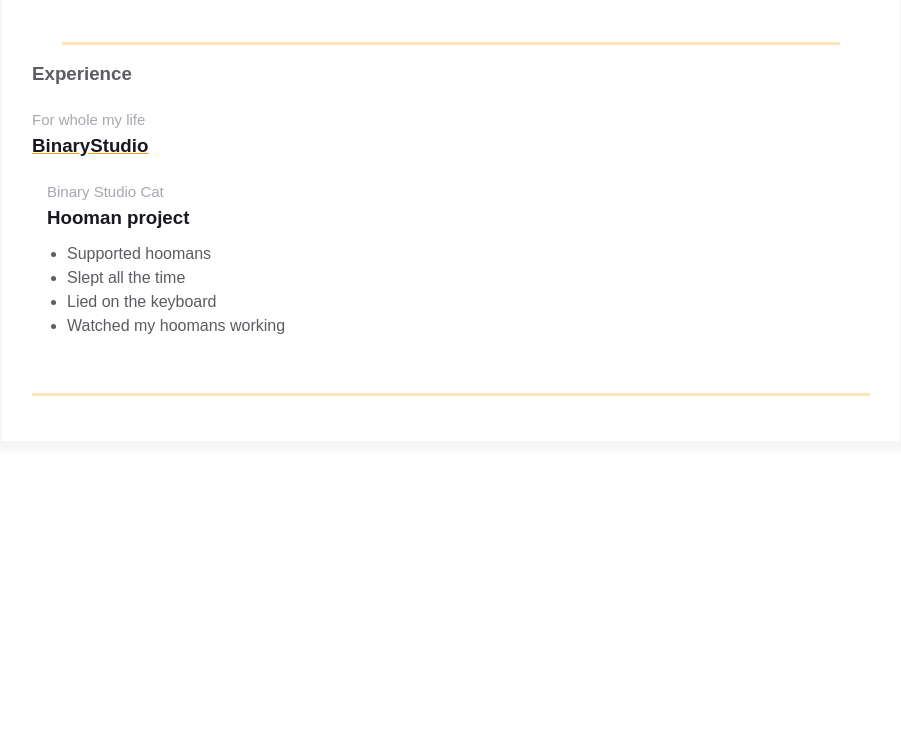
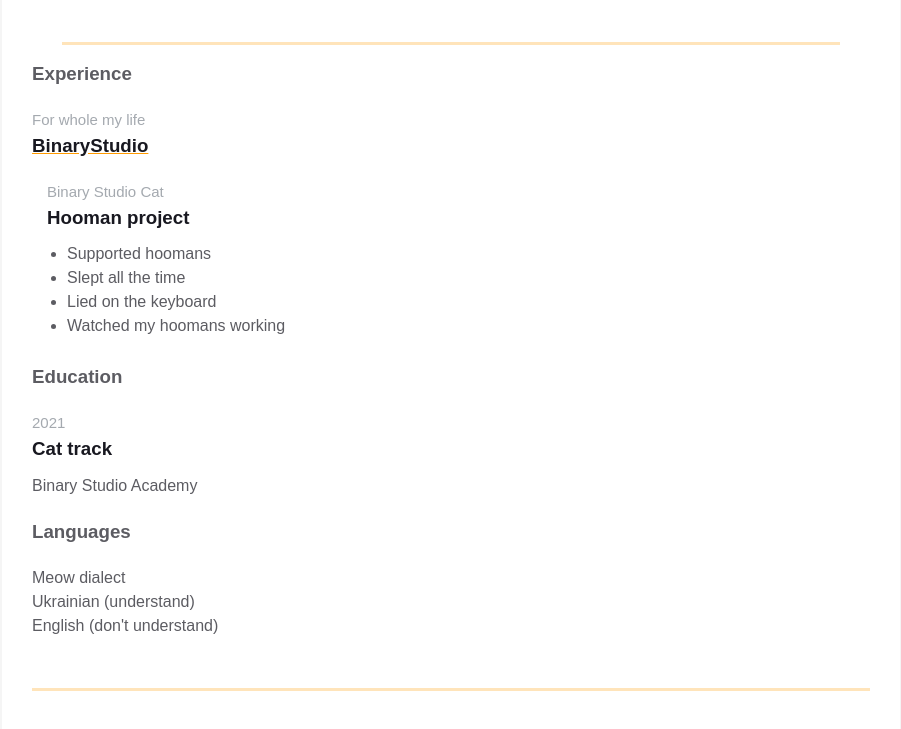
Before and after one commit to codingmemories/homepage, a plain HTML site: page index.html in a window 1280 px wide. Shown: the part 425-1154 px from the top of the page, without its empty margins (189-1090 px from the left). Before the commit the page ends 917 px from the top, so only its background shows below. Drawn offline with Linux system fonts and the light colour scheme.

Commit message:
Added Additional info

```diff
--- a/index.html
+++ b/index.html
@@ -115,8 +115,32 @@
           </div>
         </div>
 
+        <!-- Additional info -->
+        <div class="additional-info fv">
+        <div class="additional-info__education">
+          <h3 class="additional-info__education-header">Education</h3>
+          <div class="additional-info__education-university">
+            <span class="additional-info__education-university-durability">2021</span>
+            <h3 class="additional-info__education-university-speciality">Cat track</h3>
+            <p class="additional-info__education-university-name">Binary Studio Academy</p>
+          </div>
+        </div>
+
+        <div class="additional-info__languages">
+          <h3 class="additional-info__languages-header">Languages</h3>
+          <p class="additional-info__languages-item">
+            Meow dialect
+          </p>
+          <p class="additional-info__languages-item">
+            Ukrainian (understand)
+          </p>
+          <p class="additional-info__languages-item">
+            English (don't understand)
+          </p>
+        </div>
+      </div>
+
         <!---->
-
           </div>
         </div>
       </div>
```
